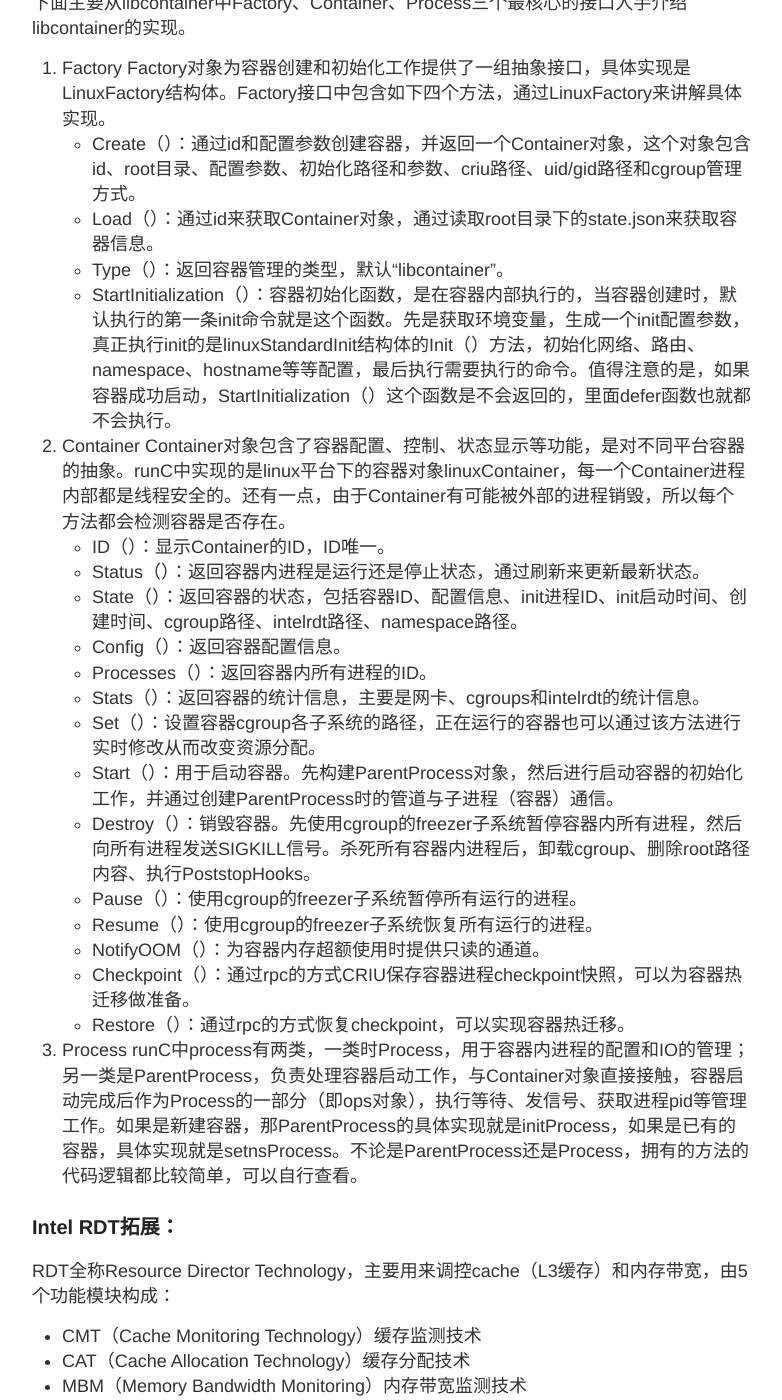
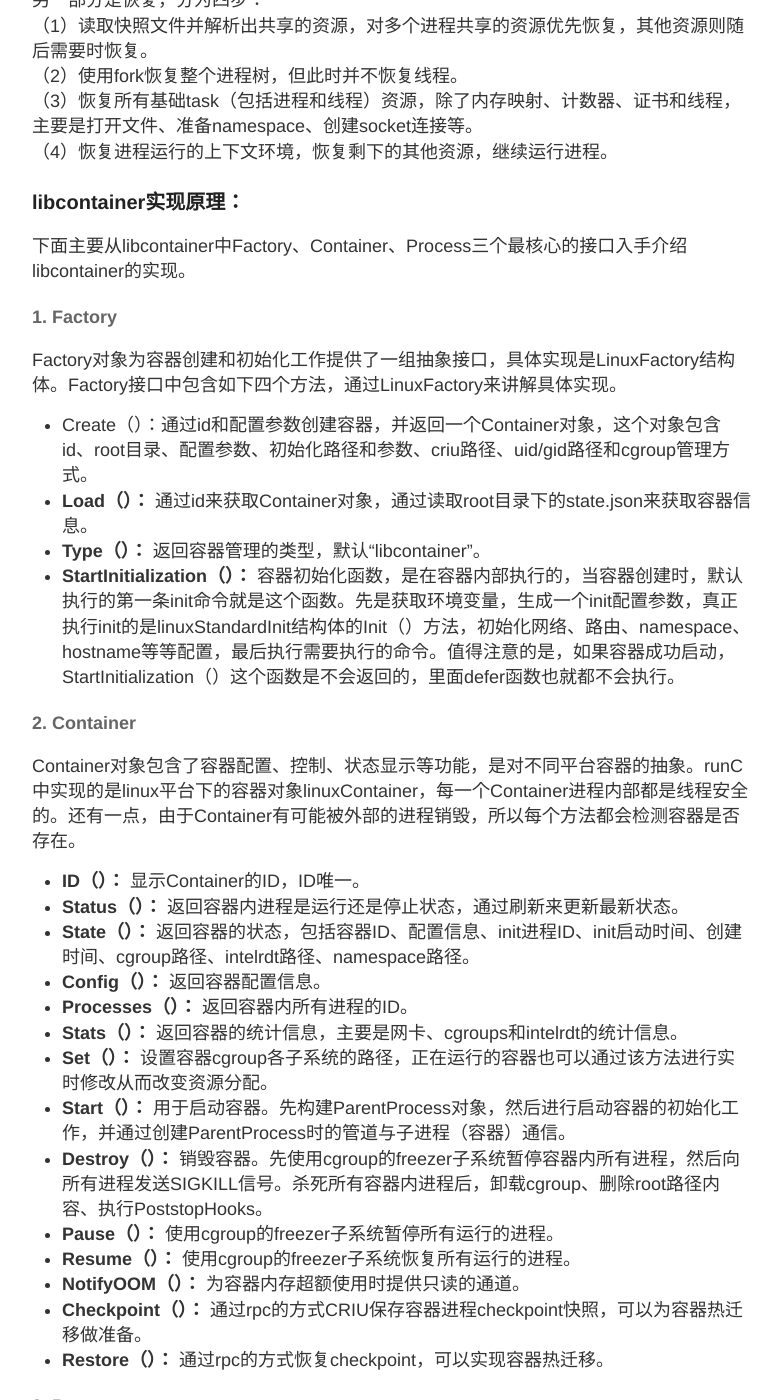
Before and after one commit to rocky-nupt/rocky-nupt.github.io, a Jekyll site: the page built from _posts/2017-12-15-runc.md, in a window 1280 px wide and 1400 px high, scrolled down 2665 px. Shown: the whole window, without its empty margins (248-1030 px from the left). Built offline with Jekyll 4.4.1, drawn with Linux system fonts in a browser that asks for light colours; some of the changed text lies outside the part shown.

Commit message:
update runc

```diff
--- a/_posts/2017-12-15-runc.md
+++ b/_posts/2017-12-15-runc.md
@@ -8,23 +8,23 @@ title: RunC深度分析
 ### 容器标准化宗旨
 随着容器的发展，Linux基金会于2015年6月成立OCI（Open Container Initiative）组织，旨在围绕容器格式和运行时制定一个开放的工业化标准。而RunC时docker按照开放容器格式标准（OCF，Open Container Format）制定的一种具体实现。
 容器标准化宗旨具体分为以下五条：
-* 操作标准化：容器的标准化操作包括使用标准容器创建、启动、停止容器，使用标准文件系统工具复制和创建容器快照，使用标准化网络工具进行下载和上传。
-* 内容无关：内容无关指不管容器内容时什么，容器标准操作后都能产生同样的效果。如容器可以用同样的方式上传、启动，不管是php应用还是mysql数据库服务。
-* 基础设施无关：无论时个人的笔记本还是AWS S3，还是openstack，或者其他基础设施，都应该支持对容器的各项操作。
-* 为自动量身定制：制定容器统一标准，是操作内容无关化、平台无关化的根本目的之一，为了可以让容器操作全平台自动化。
-* 工业级交付：制定容器标准的一大目标，就是使软件分发可以达到工业级交付成为现实。
+* **操作标准化：** 容器的标准化操作包括使用标准容器创建、启动、停止容器，使用标准文件系统工具复制和创建容器快照，使用标准化网络工具进行下载和上传。
+* **内容无关：** 内容无关指不管容器内容时什么，容器标准操作后都能产生同样的效果。如容器可以用同样的方式上传、启动，不管是php应用还是mysql数据库服务。
+* **基础设施无关：** 无论时个人的笔记本还是AWS S3，还是openstack，或者其他基础设施，都应该支持对容器的各项操作。
+* **为自动量身定制：** 制定容器统一标准，是操作内容无关化、平台无关化的根本目的之一，为了可以让容器操作全平台自动化。
+* **工业级交付：** 制定容器标准的一大目标，就是使软件分发可以达到工业级交付成为现实。
 
 ### 容器标准包（bundle）配置
 一个标准的容器包至少包含三部分：
-* config.json：基本配置文件，包括与宿主机独立的、和应用相关的特定信息，如安全权限、环境变量和参数等。
-* runtime.json：运行时配置文件，包含运行时与主机相关的信息，如内存限制、本地设备访问权限、挂载点等。除此之外，运行时配置文件还提供了hooks特性，这样可以在容器的运行前和停止后执行一些自定义的脚本。
-* rootfs：根文件系统目录，包含 了容器执行所需的必要环境依赖，如/bin、/var、/lib、/dev、/usr等目录及相应文件。rootfs目录必须与包含配置信息等config.json文件同时存在容器目录最顶层。
+* **config.json：** 基本配置文件，包括与宿主机独立的、和应用相关的特定信息，如安全权限、环境变量和参数等。
+* **runtime.json：** 运行时配置文件，包含运行时与主机相关的信息，如内存限制、本地设备访问权限、挂载点等。除此之外，运行时配置文件还提供了hooks特性，这样可以在容器的运行前和停止后执行一些自定义的脚本。
+* **rootfs：** 根文件系统目录，包含 了容器执行所需的必要环境依赖，如/bin、/var、/lib、/dev、/usr等目录及相应文件。rootfs目录必须与包含配置信息等config.json文件同时存在容器目录最顶层。
 
 ### 标准的容器生命周期
 包括三个基本过程：
-* 容器创建：创建包括文件系统、namespaces、cgroups、用户权限在内的各项内容。
-* 容器进程的启动：运行容器进程，进程的可执行文件定义在config.json中的arg项。
-* 容器暂停：容器作为进程可以被外部程序关停，然后容器标准规范应该包含对容器暂停信号的捕获，并做相应资源回收的处理，避免孤儿进程的出现。
+* **容器创建：** 创建包括文件系统、namespaces、cgroups、用户权限在内的各项内容。
+* **容器进程的启动：** 运行容器进程，进程的可执行文件定义在config.json中的arg项。
+* **容器暂停：** 容器作为进程可以被外部程序关停，然后容器标准规范应该包含对容器暂停信号的捕获，并做相应资源回收的处理，避免孤儿进程的出现。
 
 ### runC的实现原理：
 runC的前身就是docker的libcontainer项目，在libcontainer的基础上加上了一层用cli.go实现的命令行的封装，程序结构如下图，执行逻辑基本上都是：command &uarr;️runC&uarr;️libcontainer
@@ -33,25 +33,25 @@ runC的前身就是docker的libcontainer项目，在libcontainer的基础上加
 
 
 ### libcontainer特性：
-1. 建立文件系统
+#### 1. 建立文件系统
 容器运行需要rootfs，所有容器中要执行的命令，都需要包含在rootfs中，所有挂载在容器销毁都会被卸载，因为mount namespace会在容器销毁时一同销毁。当容器的文件系统刚挂载完毕时，/dev文件系统会被一系列设备节点所填充，所以/dev文件系统下的设备节点不应该由rootfs管理，libcontainer会负责处理并正确启动这些设备。当文件系统创建完毕后，umask权限会被重新设置回0022。
 
-2. 资源管理
+#### 2. 资源管理
 所有cgroups支持的子系统都被加入到libcontainer的管理中，libcontainer都可以直接操控，具体的可以看cgroups实现。
 
-3. 运行时和初始化进程
+#### 3. 运行时和初始化进程
 容器创建过程中，父进程要与容器的init进程进行同步通信，通信的方式是通过向容器中传入管道来实现。当init启动时，它会等待父进程完成初始化，建立uid/gid映射，把新进程放进新建的cgroup等等，直到收到父进程的EOF信息才会关闭管道。
 
-4. 在运行着的容器中执行新进程
+#### 4. 在运行着的容器中执行新进程
 用户可以在运行着的容器中执行一条新指令，也就是docker exec的功能。通过这种方式运行的进程会随着容器的状态变化，如果容器杯暂停，进程也会随之暂停，恢复也会恢复，容器不存在时进程就会被销毁。
 
-5. 容器热迁移
+#### 5. 容器热迁移
 Libcontainer用CRIU（Checkpoint/Restore In Userspace）作为容器检查点保存与恢复（即热迁移）的解决方案，通信方式为rpc。libcontainer可以把一个正在运行的进程状态保存到磁盘上，然后在本地或其他机器上恢复当前的运行状态。CRIU的工作方式分为两部分，一部分时检查点的保存，分为三步：<br />
 （1）收集进程与其子进程构成的树，并冻结所有进程。<br />
 （2）收集task（包括进程和线程）使用的所有资源，并保存。<br />
 （3）清理收集资源的相关寄生代码，并于进程分离。<br />
 <br />
-另一部分是恢复，分为四步：
+另一部分是恢复，分为四步：<br />
 （1）读取快照文件并解析出共享的资源，对多个进程共享的资源优先恢复，其他资源则随后需要时恢复。<br />
 （2）使用fork恢复整个进程树，但此时并不恢复线程。<br />
 （3）恢复所有基础task（包括进程和线程）资源，除了内存映射、计数器、证书和线程，主要是打开文件、准备namespace、创建socket连接等。<br />
@@ -59,31 +59,31 @@ Libcontainer用CRIU（Checkpoint/Restore In Userspace）作为容器检查点保
 
 ### libcontainer实现原理：
 下面主要从libcontainer中Factory、Container、Process三个最核心的接口入手介绍libcontainer的实现。
-1. Factory
+#### 1. Factory
 Factory对象为容器创建和初始化工作提供了一组抽象接口，具体实现是LinuxFactory结构体。Factory接口中包含如下四个方法，通过LinuxFactory来讲解具体实现。
 * Create（）：通过id和配置参数创建容器，并返回一个Container对象，这个对象包含id、root目录、配置参数、初始化路径和参数、criu路径、uid/gid路径和cgroup管理方式。
-* Load（）：通过id来获取Container对象，通过读取root目录下的state.json来获取容器信息。
-* Type（）：返回容器管理的类型，默认“libcontainer”。
-* StartInitialization（）：容器初始化函数，是在容器内部执行的，当容器创建时，默认执行的第一条init命令就是这个函数。先是获取环境变量，生成一个init配置参数，真正执行init的是linuxStandardInit结构体的Init（）方法，初始化网络、路由、namespace、hostname等等配置，最后执行需要执行的命令。值得注意的是，如果容器成功启动，StartInitialization（）这个函数是不会返回的，里面defer函数也就都不会执行。
+* **Load（）：** 通过id来获取Container对象，通过读取root目录下的state.json来获取容器信息。
+* **Type（）：** 返回容器管理的类型，默认“libcontainer”。
+* **StartInitialization（）：** 容器初始化函数，是在容器内部执行的，当容器创建时，默认执行的第一条init命令就是这个函数。先是获取环境变量，生成一个init配置参数，真正执行init的是linuxStandardInit结构体的Init（）方法，初始化网络、路由、namespace、hostname等等配置，最后执行需要执行的命令。值得注意的是，如果容器成功启动，StartInitialization（）这个函数是不会返回的，里面defer函数也就都不会执行。
 
-2. Container
+#### 2. Container
 Container对象包含了容器配置、控制、状态显示等功能，是对不同平台容器的抽象。runC中实现的是linux平台下的容器对象linuxContainer，每一个Container进程内部都是线程安全的。还有一点，由于Container有可能被外部的进程销毁，所以每个方法都会检测容器是否存在。
-* ID（）：显示Container的ID，ID唯一。
-* Status（）：返回容器内进程是运行还是停止状态，通过刷新来更新最新状态。
-* State（）：返回容器的状态，包括容器ID、配置信息、init进程ID、init启动时间、创建时间、cgroup路径、intelrdt路径、namespace路径。
-* Config（）：返回容器配置信息。
-* Processes（）：返回容器内所有进程的ID。
-* Stats（）：返回容器的统计信息，主要是网卡、cgroups和intelrdt的统计信息。
-* Set（）：设置容器cgroup各子系统的路径，正在运行的容器也可以通过该方法进行实时修改从而改变资源分配。
-* Start（）：用于启动容器。先构建ParentProcess对象，然后进行启动容器的初始化工作，并通过创建ParentProcess时的管道与子进程（容器）通信。
-* Destroy（）：销毁容器。先使用cgroup的freezer子系统暂停容器内所有进程，然后向所有进程发送SIGKILL信号。杀死所有容器内进程后，卸载cgroup、删除root路径内容、执行PoststopHooks。
-* Pause（）：使用cgroup的freezer子系统暂停所有运行的进程。
-* Resume（）：使用cgroup的freezer子系统恢复所有运行的进程。
-* NotifyOOM（）：为容器内存超额使用时提供只读的通道。
-* Checkpoint（）：通过rpc的方式CRIU保存容器进程checkpoint快照，可以为容器热迁移做准备。
-* Restore（）：通过rpc的方式恢复checkpoint，可以实现容器热迁移。
+* **ID（）：** 显示Container的ID，ID唯一。
+* **Status（）：** 返回容器内进程是运行还是停止状态，通过刷新来更新最新状态。
+* **State（）：** 返回容器的状态，包括容器ID、配置信息、init进程ID、init启动时间、创建时间、cgroup路径、intelrdt路径、namespace路径。
+* **Config（）：** 返回容器配置信息。
+* **Processes（）：** 返回容器内所有进程的ID。
+* **Stats（）：** 返回容器的统计信息，主要是网卡、cgroups和intelrdt的统计信息。
+* **Set（）：** 设置容器cgroup各子系统的路径，正在运行的容器也可以通过该方法进行实时修改从而改变资源分配。
+* **Start（）：** 用于启动容器。先构建ParentProcess对象，然后进行启动容器的初始化工作，并通过创建ParentProcess时的管道与子进程（容器）通信。
+* **Destroy（）：** 销毁容器。先使用cgroup的freezer子系统暂停容器内所有进程，然后向所有进程发送SIGKILL信号。杀死所有容器内进程后，卸载cgroup、删除root路径内容、执行PoststopHooks。
+* **Pause（）：** 使用cgroup的freezer子系统暂停所有运行的进程。
+* **Resume（）：** 使用cgroup的freezer子系统恢复所有运行的进程。
+* **NotifyOOM（）：** 为容器内存超额使用时提供只读的通道。
+* **Checkpoint（）：** 通过rpc的方式CRIU保存容器进程checkpoint快照，可以为容器热迁移做准备。
+* **Restore（）：** 通过rpc的方式恢复checkpoint，可以实现容器热迁移。
 
-3. Process
+#### 3. Process
 runC中process有两类，一类时Process，用于容器内进程的配置和IO的管理；另一类是ParentProcess，负责处理容器启动工作，与Container对象直接接触，容器启动完成后作为Process的一部分（即ops对象），执行等待、发信号、获取进程pid等管理工作。如果是新建容器，那ParentProcess的具体实现就是initProcess，如果是已有的容器，具体实现就是setnsProcess。不论是ParentProcess还是Process，拥有的方法的代码逻辑都比较简单，可以自行查看。
 
 ### Intel RDT拓展：
@@ -94,4 +94,6 @@ RDT全称Resource Director Technology，主要用来调控cache（L3缓存）和
 * MBA（Memory Bandwidth Allocation）内存带宽分配技术
 * CDP（Code and Data Prioritization）代码和数据分区技术
 <br />
+
+
 5个模块分为监控和控制两大类，CMT和MBM为监控技术，CAT、MBA和CDP为控制技术。RDT允许OS或VMM来监控线程，应用OS或VM使用的cache和内存带宽空间，通过分析cache和内存带宽空间，OS或VMM可以优化调度策略提高效能。使用这5个技术，OS可以知道应用使用了多少cache空间和内存带宽，从而给虚拟机的虚拟处理器分配真实的CPU资源。
```
